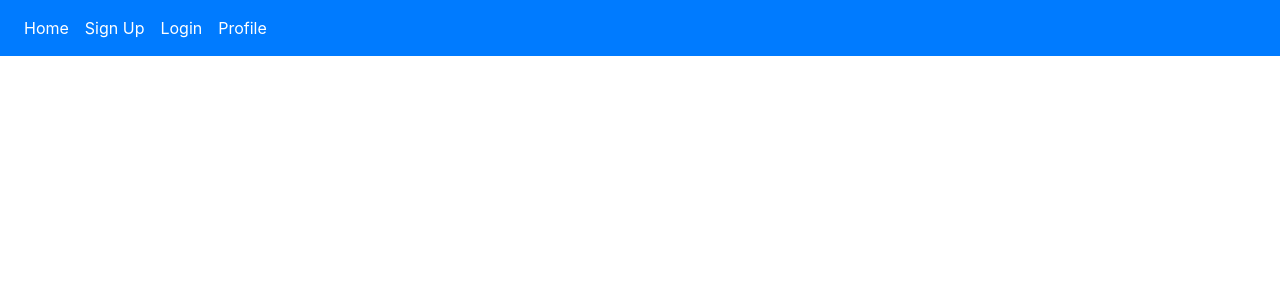
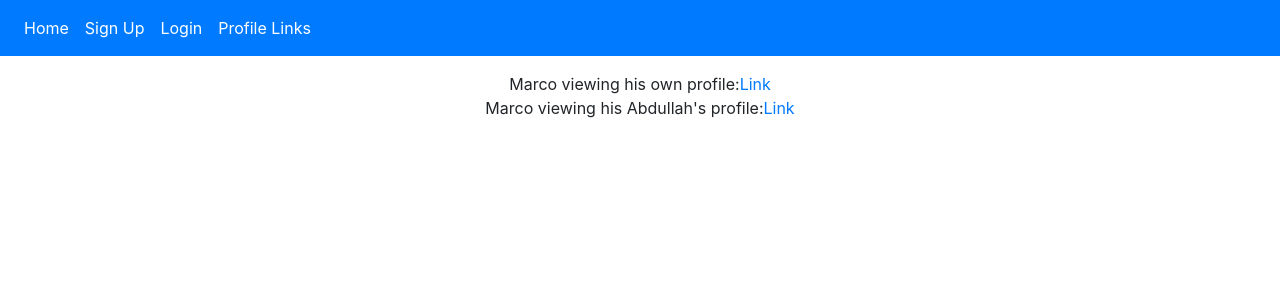
Before and after one commit to ignaspa/CheckIn_csc309, a React (Create React App) app in the folder client/: page /profile-links in a window 1280 px wide. Shown: the top 300 px of the page. Built offline with nearby package versions, Linux system fonts and the light colour scheme.

Commit message:
Added routing/linking capabilities and example link page

```diff
--- a/client/src/App.js
+++ b/client/src/App.js
@@ -7,6 +7,7 @@ import Navbar from "./components/Layout/Navbar";
 import AdminDashboard from "./components/AdminComponents/AdminDashboard";
 import Login from "./components/Login"
 import Profile from "./components/Profile"
+import ProfileLinks from "./components/Profile-links"
 class App extends React.Component {
   render() {
     return (
@@ -18,7 +19,8 @@ class App extends React.Component {
           <Route exact path="/signup" component={SignUp} />
           <Route exact path="/admin-dashboard" component={AdminDashboard} />
           <Route exact path="/login" component={Login} />
-          <Route exact path="/profile" render={(props) => <Profile user_id={1} profile_id={1} />} />
+          <Route exact path="/profile" component={Profile}/>} />
+          <Route exact path="/profile-links" component={ProfileLinks} />
         </Switch>
       </BrowserRouter>
     );
--- a/client/src/components/Layout/Navbar.js
+++ b/client/src/components/Layout/Navbar.js
@@ -1,5 +1,6 @@
 import React, { Component } from "react";
 import { Link } from "react-router-dom";
+
 
 export default class Navbar extends Component {
   render() {
@@ -23,8 +24,8 @@ export default class Navbar extends Component {
               </Link>
             </li>
             <li>
-              <Link to={"/profile"} className="nav-link text-white">
-                Profile
+              <Link to={"/profile-links"} className="nav-link text-white">
+                Profile Links
               </Link>
             </li>
           </ul>
--- /dev/null
+++ b/client/src/components/Profile-links.js
@@ -0,0 +1,39 @@
+import React, { Component } from "react";
+import { Link } from "react-router-dom"
+
+export default class ProfileLinks extends Component {
+    render() {
+        return (
+            <div className="text-center mt-3">
+                <div>
+                    Marco viewing his own profile:
+                    <Link
+                        to={{
+                            pathname: '/profile',
+                            state: {
+                                user_id: 1,
+                                profile_id: 1,
+                            }
+
+                        }}>
+                        Link
+                    </Link>
+                </div>
+                <div>
+                    Marco viewing his Abdullah's profile:
+                    <Link
+                        to={{
+                            pathname: '/profile',
+                            state: {
+                                user_id: 1,
+                                profile_id: 2,
+                            }
+
+                        }}>
+                        Link
+                    </Link>
+                </div>
+            </div>
+        );
+    }
+}
--- a/client/src/components/Profile.js
+++ b/client/src/components/Profile.js
@@ -96,10 +96,11 @@ let oldCheckins = [
 export default class Profile extends Component {
     constructor(props) {
         super(props);
+        console.log(props)
         this.state = {
             edit_mode: false,
-            user_id: props.user_id,
-            profile_id: props.profile_id,
+            user_id: props.location.state.user_id,
+            profile_id: props.location.state.profile_id,
         }
         this.onModeChange = this.onModeChange.bind(this)
         this.handleInputChange = this.handleInputChange.bind(this)
```
